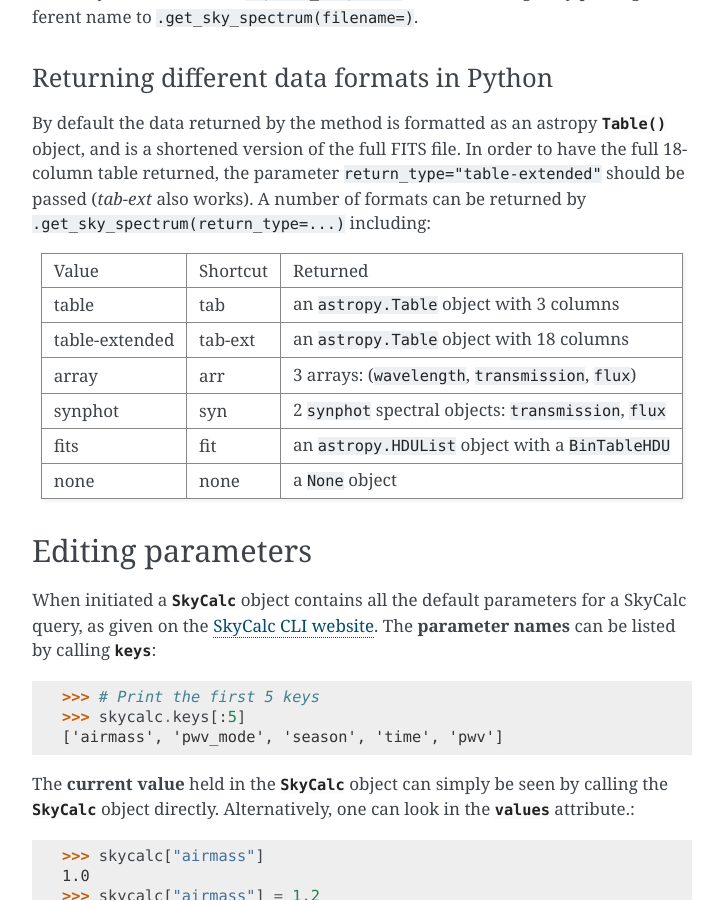
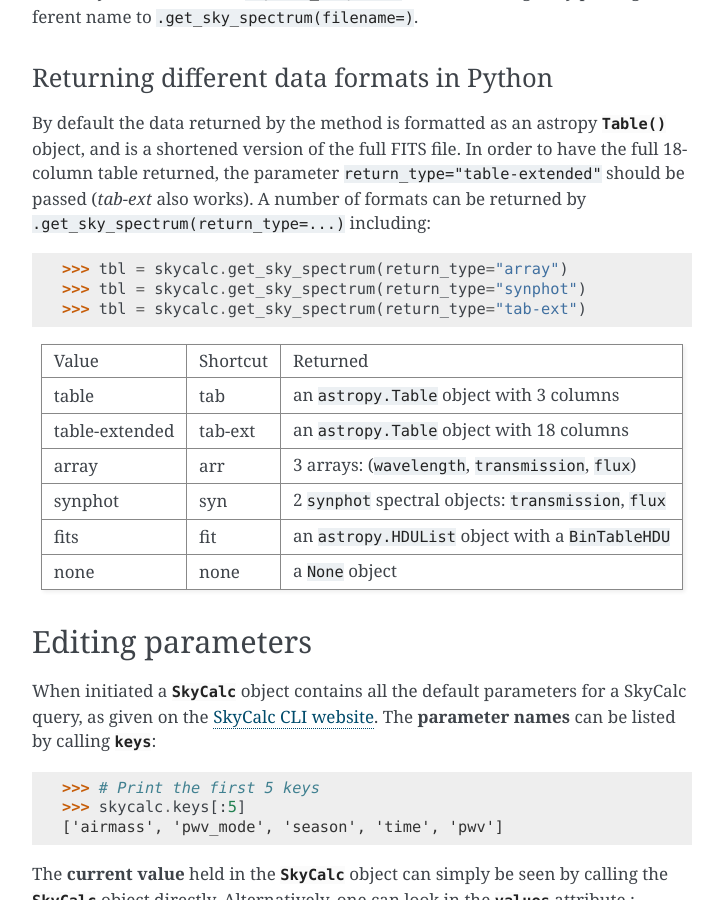
Before and after one commit to AstarVienna/skycalc_ipy, a Sphinx documentation site: the page built from docs/source/GettingStarted.rst, in a window 1280 px wide and 900 px high, scrolled down 818 px. Shown: the whole window, without its empty margins (388-1111 px from the left). Built offline with Sphinx 7.4.7, drawn with Linux system fonts in a browser that asks for light colours; pages that are not in the unit, such as notebooks, are missing from menus.

Commit message:
minor docs change

```diff
--- a/docs/source/GettingStarted.rst
+++ b/docs/source/GettingStarted.rst
@@ -56,7 +56,12 @@ By default the data returned by the method is formatted as an astropy
 FITS file. In order to have the full 18-column table returned, the parameter
 ``return_type="table-extended"`` should be passed (`tab-ext` also works).
 A number of formats can be returned by ``.get_sky_spectrum(return_type=...)``
-including:
+including::
+
+    >>> tbl = skycalc.get_sky_spectrum(return_type="array")
+    >>> tbl = skycalc.get_sky_spectrum(return_type="synphot")
+    >>> tbl = skycalc.get_sky_spectrum(return_type="tab-ext")
+
 
 ============== ======== ========
 Value          Shortcut Returned
```
